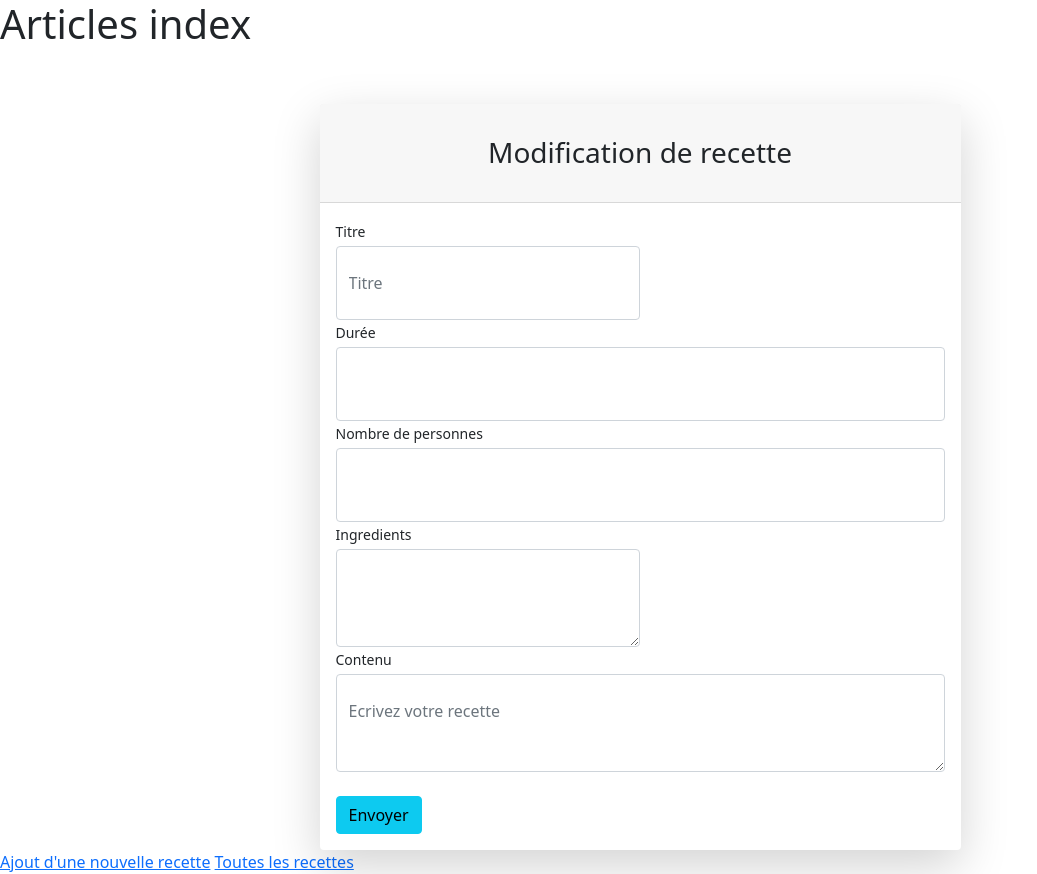
After one commit to WF3-840-860/recipes-gp1, a Symfony app: template templates/recipes/edit.html.twig in a window 1280 px wide. The commit adds this page. Shown: the whole page, without its empty margins (0-1037 px from the left). Run offline with Twig, Linux system fonts and the light colour scheme; the template is opened without the code that fills it, so the values that code supplies are empty; some libraries are stand-ins or nearby versions.

Commit message:
function EDIT

```diff
--- /dev/null
+++ b/templates/recipes/edit.html.twig
@@ -0,0 +1,61 @@
+{% extends 'base.html.twig' %}
+
+{% block title %}Liste des recettes{% endblock %}
+
+{% block body %}
+    <h1>Articles index</h1>
+
+    <main>
+        <div class="container">
+            <div class="row justify-content-center">
+                <div class="col-lg-7">
+                    <div class="card shadow-lg border-0 rounded-lg mt-5">
+                        <div class="card-header">
+                            <h3 class="text-center font-weight-light my-4">Modification de recette</h3>
+                        </div>
+                        <div class="card-body">
+                            <form method="post">
+                                <div class="form-row">
+                                    <div class="col-md-6">
+                                        <div class="form-group">
+                                            <label class="small mb-1" for="inputFirstName">Titre</label>
+                                            <input class="form-control py-4" id="inputFirstName" name="title"
+                                                type="text" placeholder="Titre" value="{{ article.title }}"/>
+                                        </div>
+                                    </div>
+                                    <div class="form-group">
+                                    <label class="small mb-1" for="inputEmailAddress">Durée</label>
+                                    <input class="form-control py-4" id="inputEmailAddress" name="duration" value="{{ article.duration }}"/>
+                                </div>
+                                 <div class="form-group">
+                                    <label class="small mb-1" for="inputEmailAddress">Nombre de personnes</label>
+                                    <input class="form-control py-4" id="inputEmailAddress" name="nb_person" value="{{ article.nbPerson }}"/>
+                                </div>
+                                    <div class="col-md-6">
+                                        <div class="form-group">
+                                            <label class="small mb-1" for="inputLastName">Ingredients</label>
+                                            <textarea class="form-control py-4" id="inputLastName" name="ingredient"
+                                                type="text"  />{{ article.ingredient }}</textarea>
+                                        </div>
+                                    </div>
+                                </div>
+                                <div class="form-row">
+                                    <div class="form-group">
+                                        <label class="small mb-1" for="inputMessage">Contenu</label>
+                                        <textarea class="form-control py-4" id="inputMessage" name="content"
+                                            placeholder="Ecrivez votre recette">{{ article.content }}</textarea>
+                                    </div>
+                                </div>
+                                <div class="form-group mt-4 mb-0"><button type="submit" class="btn btn-info">Envoyer</button></div>
+                            </form>
+                        </div>
+                    </div>
+                </div>
+            </div>
+        </div>
+
+    </main>
+
+ <a href="{{ path('recipes_add') }}">Ajout d'une nouvelle recette</a>
+ <a href="{{ path('recipes_index') }}">Toutes les recettes</a>
+{% endblock %}
--- a/templates/recipes/index.html.twig
+++ b/templates/recipes/index.html.twig
@@ -25,7 +25,7 @@
 						<h5 class="card-title">{{ article.title }}</h5>
 						<p class="card-text">
 							<a href="{{ path('recipes_show', {'id': article.id}) }}">Voir la recette</a>
-							{# <a href="{{ path('recipes_edit', {'id': article.id}) }}">edit</a> #}
+						    <a href="{{ path('recipes_edit', {'id': article.id}) }}">Modification de la recette</a>
 						</p>
 					</div>
 				</div>
```
Also changed, not shown: src/Controller/RecipesController.php (+55 -12 lines).
